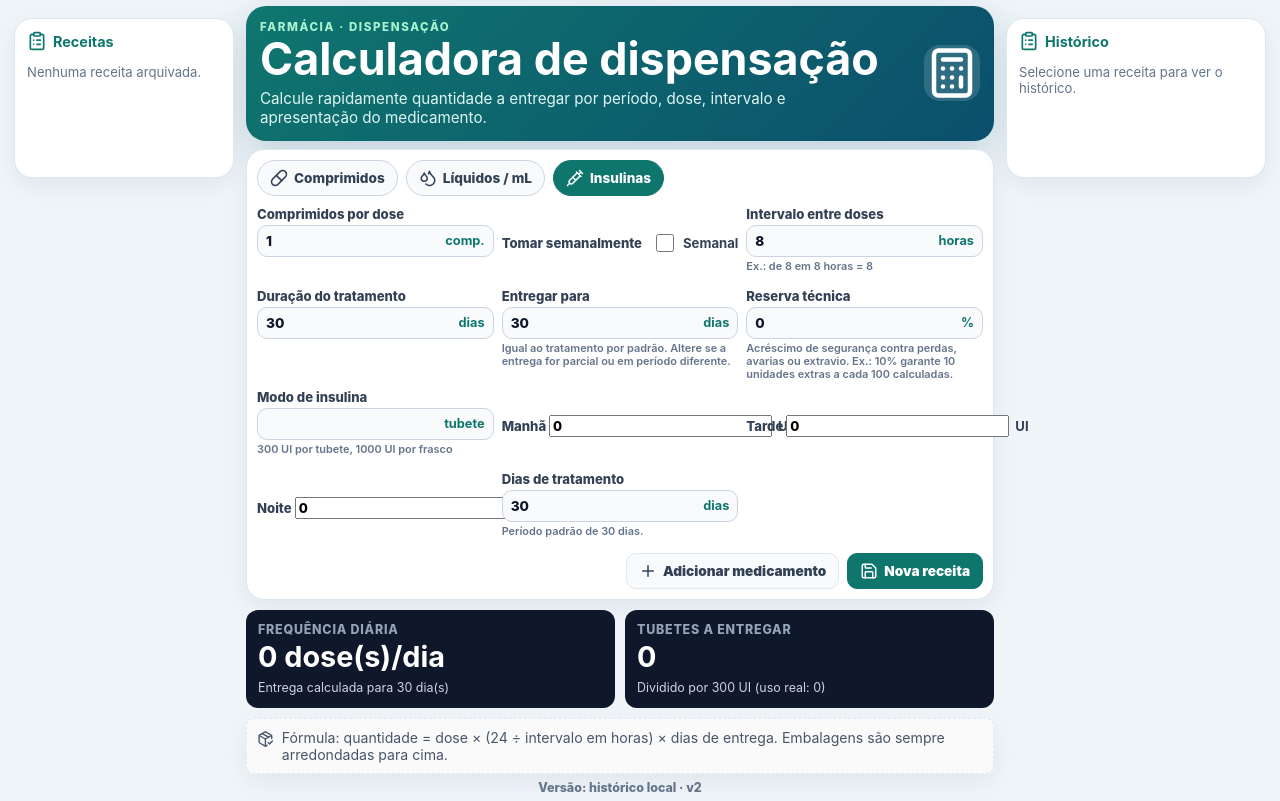
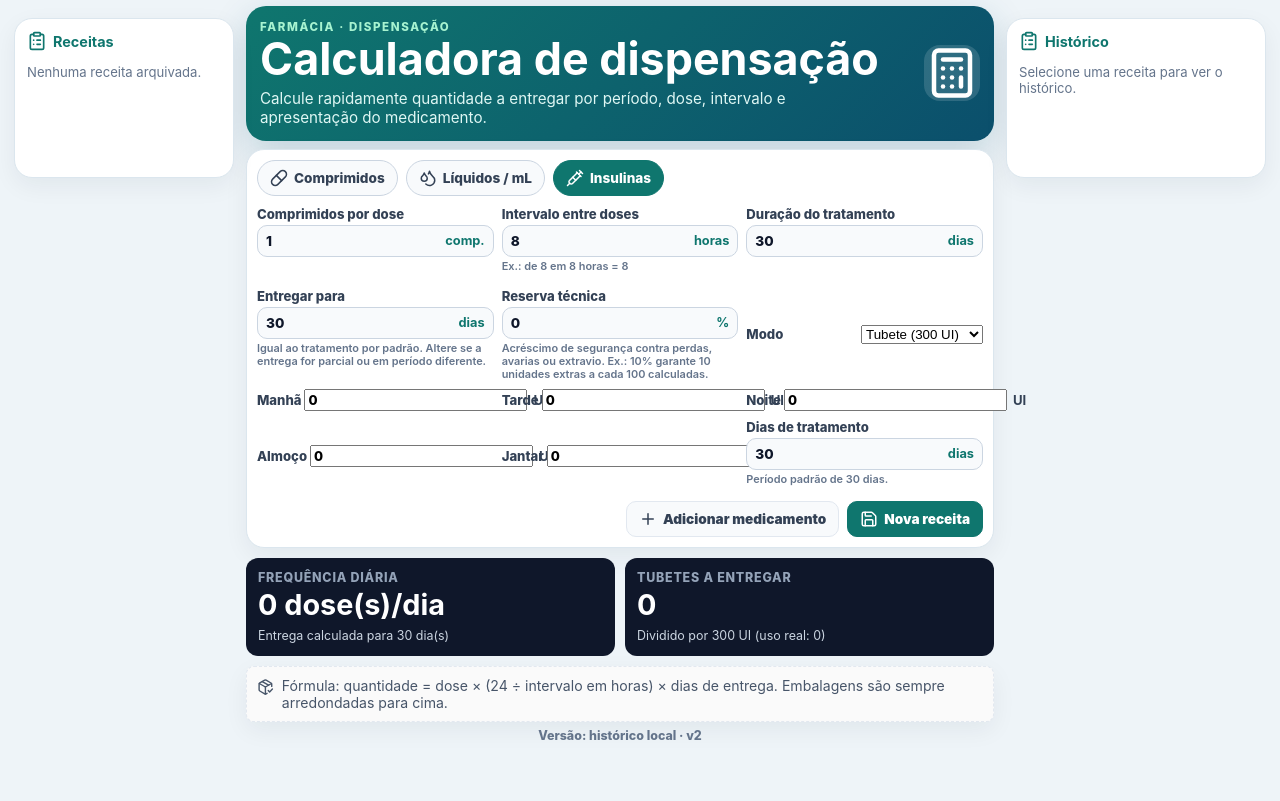
Before and after one commit to Loopstop/RemedCalc, a React (Vite) app: page / in a window 1280 px wide. Both pictures are taken after a click on the button "Insulinas". Built offline with nearby package versions, Linux system fonts and the light colour scheme.

Commit message:
fix: insulin tab bugs and weekly checkbox positioning
Co-authored-by: kiloconnect[bot] <240665456+kiloconnect[bot]@users.noreply.github.com>

```diff
--- a/src/main.jsx
+++ b/src/main.jsx
@@ -298,14 +298,16 @@ function App() {
 
           <div className="grid">
             <Field label={isMl ? 'Volume por dose' : 'Comprimidos por dose'} value={form.dose} onChange={setValue('dose')} suffix={isMl ? 'mL' : 'comp.'} />
-            <label className="field checkboxField">
-              <span>Tomar semanalmente</span>
-              <div className="checkWrap">
-                <input type="checkbox" checked={form.weekly === '1'} onChange={(e) => setValue('weekly')(e.target.checked ? '1' : '0')} />
-                <strong>Semanal</strong>
-              </div>
-            </label>
             <Field label="Intervalo entre doses" value={form.intervalHours} onChange={setValue('intervalHours')} suffix="horas" help="Ex.: de 8 em 8 horas = 8" disabled={form.weekly === '1'} />
+            {!isInsulin && (
+              <label className="field checkboxField">
+                <span className="helpInline">Tomar semanalmente</span>
+                <div className="checkWrap">
+                  <input type="checkbox" checked={form.weekly === '1'} onChange={(e) => setValue('weekly')(e.target.checked ? '1' : '0')} />
+                  <strong>Semanal</strong>
+                </div>
+              </label>
+            )}
             <Field label="Duração do tratamento" value={form.treatmentDays} onChange={setValue('treatmentDays')} suffix="dias" />
             <Field label="Entregar para" value={form.deliveryDays} onChange={setValue('deliveryDays')} suffix="dias" help="Igual ao tratamento por padrão. Altere se a entrega for parcial ou em período diferente." />
             <Field label="Reserva técnica" value={form.reservePercent} onChange={setValue('reservePercent')} suffix="%" help="Acréscimo de segurança contra perdas, avarias ou extravio. Ex.: 10% garante 10 unidades extras a cada 100 calculadas." />
@@ -314,7 +316,15 @@ function App() {
               <Field label="Volume por frasco" value={form.mlPerBottle} onChange={setValue('mlPerBottle')} suffix="mL" />
             ) : isInsulin ? (
               <>
-                <Field label="Modo de insulina" value={form.insulinMode} onChange={setValue('insulinMode')} suffix={form.insulinMode === 'tubete' ? 'tubete' : 'frasco'} help="300 UI por tubete, 1000 UI por frasco" />
+                <label className="field checkboxField">
+                  <span>Modo</span>
+                  <div className="checkWrap">
+                    <select value={form.insulinMode} onChange={(e) => setValue('insulinMode')(e.target.value)}>
+                      <option value="tubete">Tubete (300 UI)</option>
+                      <option value="frasco">Frasco (1000 UI)</option>
+                    </select>
+                  </div>
+                </label>
                 <label className="field checkboxField">
                   <span>Manhã</span>
                   <div className="checkWrap">
@@ -333,6 +343,20 @@ function App() {
                   <span>Noite</span>
                   <div className="checkWrap">
                     <input type="number" value={form.insulinNight} onChange={setValue('insulinNight')} min="0" step="any" />
+                    <strong>UI</strong>
+                  </div>
+                </label>
+                <label className="field checkboxField">
+                  <span>Almoço</span>
+                  <div className="checkWrap">
+                    <input type="number" value={form.insulinLunch} onChange={setValue('insulinLunch')} min="0" step="any" />
+                    <strong>UI</strong>
+                  </div>
+                </label>
+                <label className="field checkboxField">
+                  <span>Jantar</span>
+                  <div className="checkWrap">
+                    <input type="number" value={form.insulinDinner} onChange={setValue('insulinDinner')} min="0" step="any" />
                     <strong>UI</strong>
                   </div>
                 </label>
```
